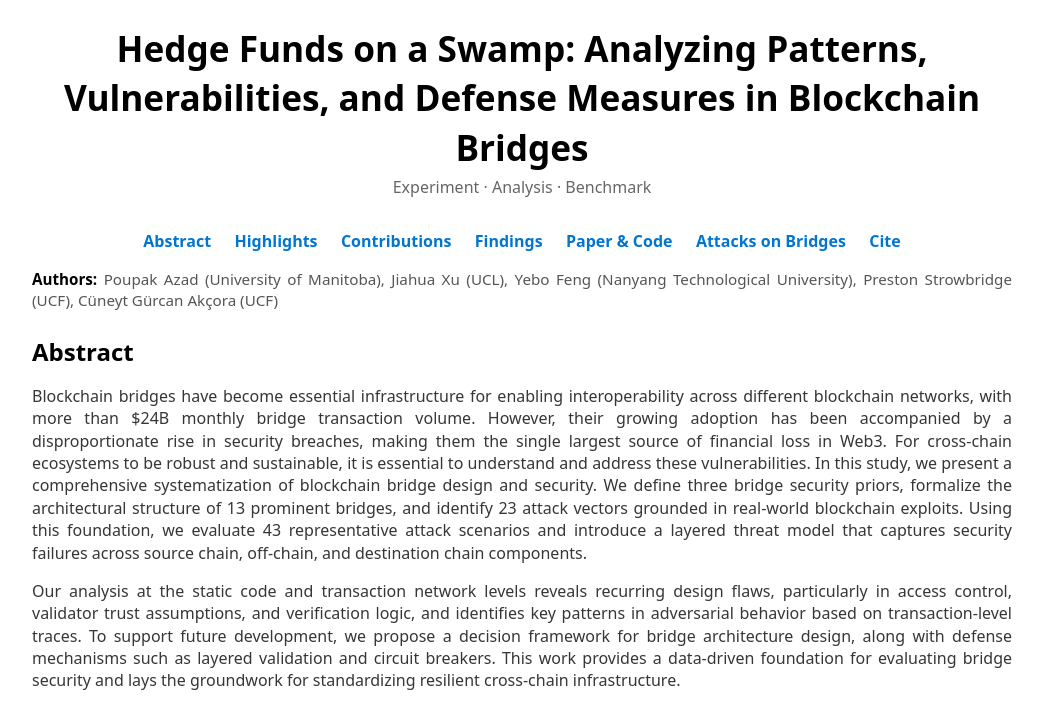
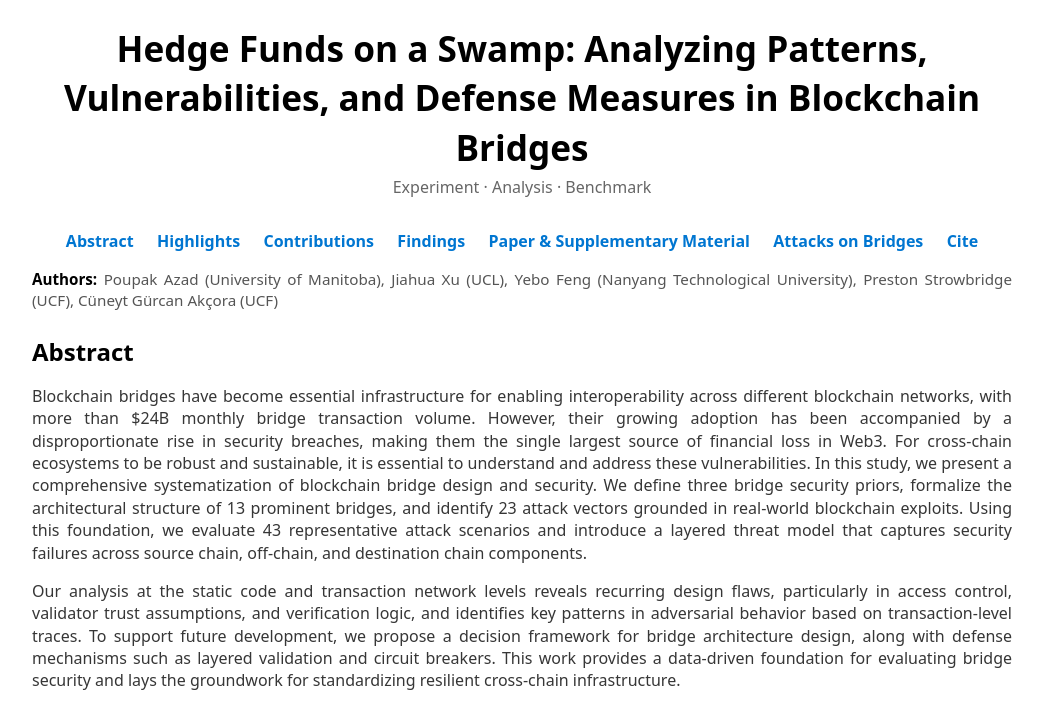
Before and after one commit to FDataLab/BlockchainBridgeAnalysis, a plain HTML site: page index.html in a window 1280 px wide. Shown: the top 713 px of the page, without its empty margins (118-1161 px from the left). Drawn offline with nearby package versions, Linux system fonts and the light colour scheme.

Commit message:
Update links to supplementary material in index.html

```diff
--- a/index.html
+++ b/index.html
@@ -149,7 +149,7 @@
     <a href="#highlights">Highlights</a>
     <a href="#contributions">Contributions</a>
     <a href="#results">Findings</a>
-    <a href="#resources">Paper & Code</a>
+    <a href="#resources">Paper & Supplementary Material</a>
     <a href="#appendix-f">Attacks on Bridges</a>
     <a href="#cite">Cite</a>
   </nav>
@@ -468,6 +468,8 @@
   <p>
     <a href="https://arxiv.org/abs/2507.06156">Read the paper</a> ·
     <a href="https://github.com/FDataLab/BlockchainBridgeAnalysis">GitHub Repo</a>
+	<a href="https://github.com/FDataLab/BlockchainBridgeAnalysis/blob/main/SupplementaryMaterial.pdf">Supplementary Material</a>
+
   </p>
 </footer>
 
```
